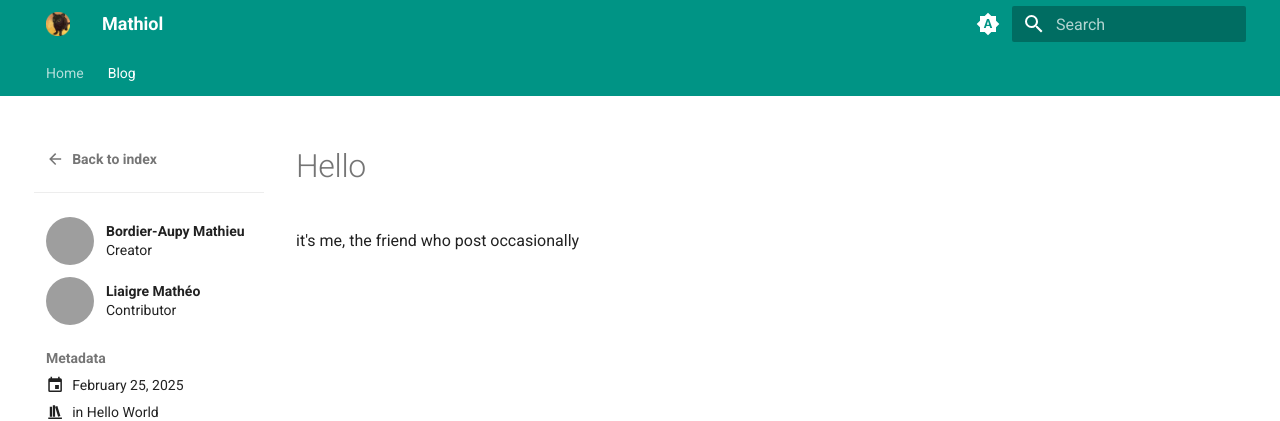
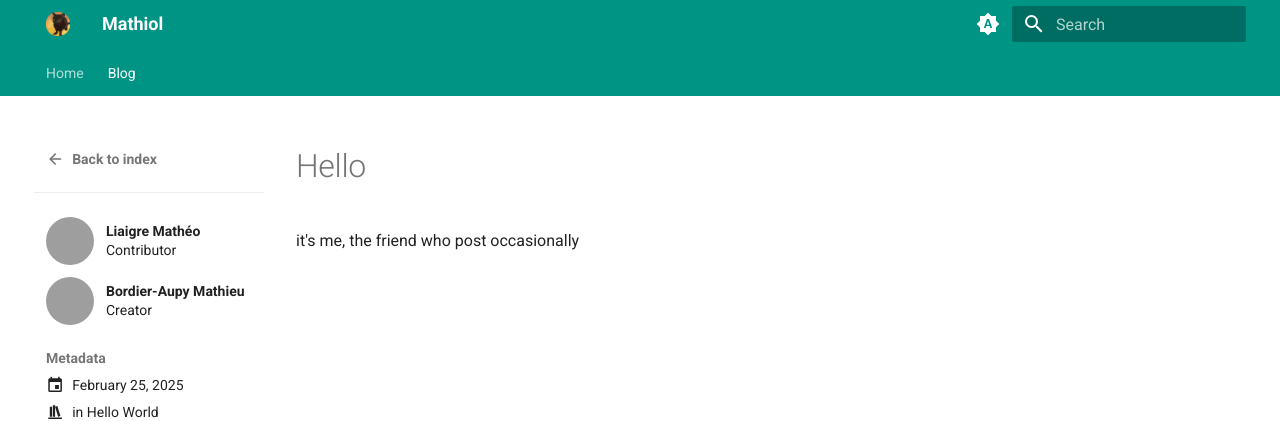
Before and after one commit to matmat37000/matmat37000.github.io, an MkDocs documentation site: the page built from docs/blog/posts/Hello by Math.md, in a window 1280 px wide. Shown: the top 421 px of the page. Built offline with MkDocs 1.6.1 and Material for MkDocs 9.7.7, drawn with Linux system fonts in a browser that asks for light colours; grey boxes are pictures that could not be loaded.

```diff
--- a/docs/blog/posts/Hello by Math.md
+++ b/docs/blog/posts/Hello by Math.md
@@ -4,8 +4,8 @@ date: 2025-02-25
 categories:
   - Hello World
 authors:
+  - mathchameleon
   - mathiol
-  - mathchameleon
 ---
 
 # Hello
```
